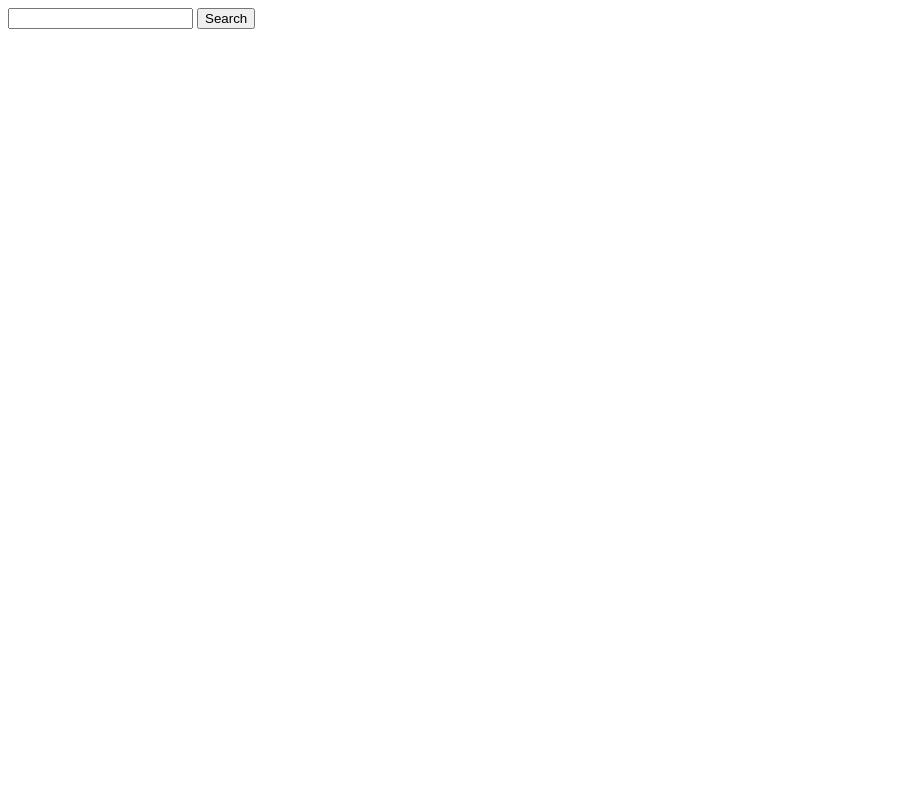
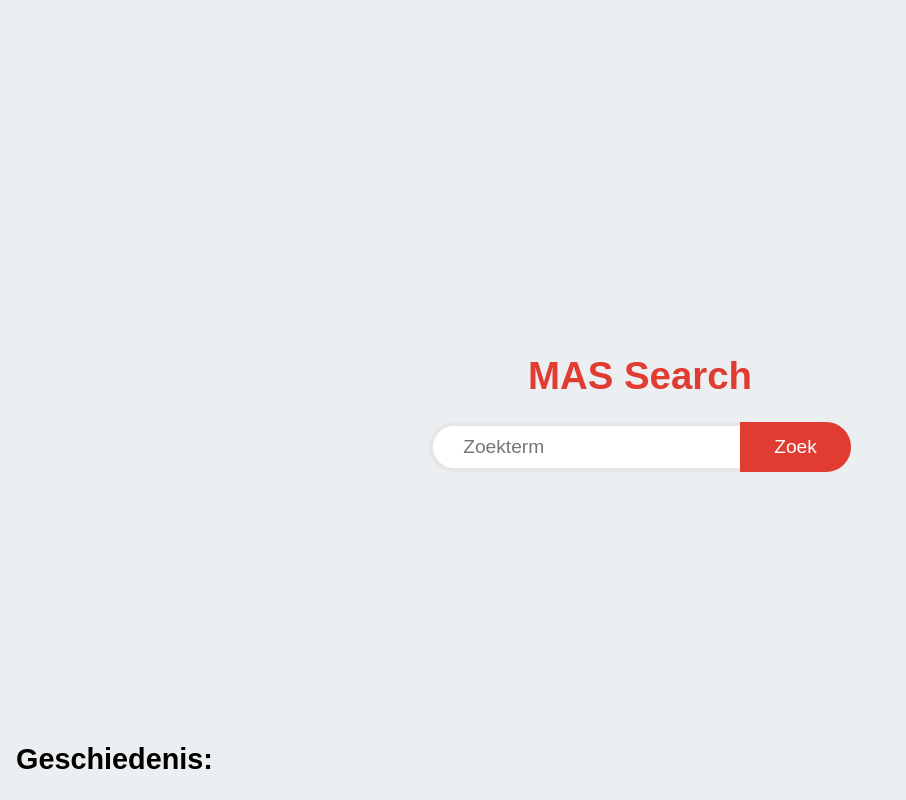
Before and after one commit to kobedevi/mas-search, a website: page index.html in a window 1280 px wide. Shown: the whole page, without its empty margins (0-906 px from the left). Drawn offline with Linux system fonts and the light colour scheme.

Commit message:
Styling and all around improvements

```diff
--- a/index.html
+++ b/index.html
@@ -1,16 +1,22 @@
 <!DOCTYPE html>
-<html lang="en">
+<html lang="nl">
 <head>
     <meta charset="UTF-8">
     <meta name="viewport" content="width=device-width, initial-scale=1.0">
-    <title>Document</title>
+    <link rel="stylesheet" href="style.css">
+    <link rel="icon" type="image/x-icon" href="favicon.ico">
+    <title>MAS Search</title>
 </head>
 <body>
     <form id="form" action="">
-        <input type="text" name="query" id="">
-        <input type="submit" value="Search">
+        <h1>MAS Search</h1>
+        <div class="inputParent">
+            <input type="text" placeholder='Zoekterm' name="query" id="query">
+            <input type="submit" value="Zoek">
+        </div>
     </form>
-    <div>
+    <div class="history">
+        <h2>Geschiedenis:</h2>
         <ul id="list"></ul>
     </div>
 </body>
--- /dev/null
+++ b/style.css
@@ -0,0 +1,51 @@
+body, html {
+    margin: 0;
+    font-family: sans-serif;
+}
+
+body {
+    font-size: 1.2rem;
+    min-height: 100dvh;
+    display: flex;
+    flex-direction: column;
+    justify-content: center;
+    align-items: center;
+    background-color: #ebeff1;
+}
+h1 {
+    color: #e03c31;
+    text-align: center;
+    margin-bottom: 1.5rem;
+}
+
+.inputParent {
+    display: flex;
+}
+
+input {
+    font-size: 1.2rem;
+    padding: 10px 30px;
+    border: 4px solid #e6e6e6
+}
+
+input[type=text] {
+    border-radius: 50px 0 0 50px;
+    border-right: 0;
+}
+
+input[type=submit] {
+    cursor: pointer;
+    background-color: #e03c31;
+    border-color: #e03c31;
+    color: white;
+    border-radius: 0 50px 50px 0;
+}
+
+.history {
+    max-height: 500px;
+    overflow-y: auto;
+    position: absolute;
+    left: 0;
+    bottom: 0;
+    padding-left: 1rem;
+}
```
Also changed, not shown: script.js (+40 -21 lines), favicon.ico (added).
